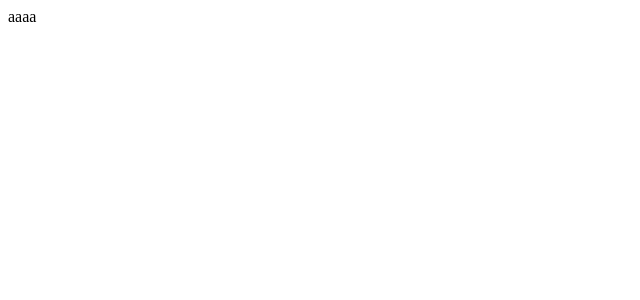
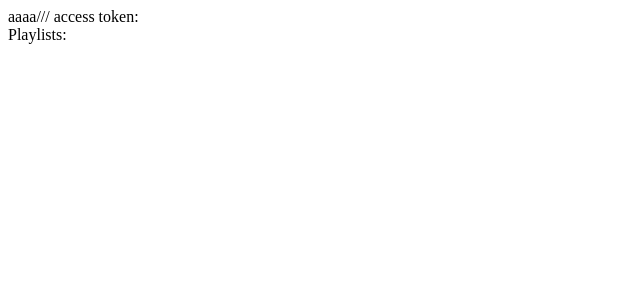
Before and after one commit to DatGuyAndris/hon-project, a Next.js app: page / in a window 1280 px wide. Shown: the top 300 px of the page, without its empty margins (0-640 px from the left). Built offline with nearby package versions, Linux system fonts and the light colour scheme; no server answers.

Commit message:
access token displaying

```diff
--- a/src/pages/index.js
+++ b/src/pages/index.js
@@ -1,18 +1,32 @@
 import Image from 'next/image'
 import { Inter } from 'next/font/google'
 import { useSession } from 'next-auth/react'
+import {useEffect, useState} from "react"
 
 const inter = Inter({ subsets: ['latin'] })
 
 export default function Home() {
 
-  // const{data:session} = useSession()
-  // console.log(session.user.accessToken)
+   const{data:session} = useSession()
+   const [x, setX] = useState('')
+   const [playlists, setPlayLists] = useState([])
+
+   useEffect(()=>{
+
+
+    if (session && session.accessToken) {
+      setX(session.accessToken)
+
+   }
+  },[session])
+
+   //console.log(session.user.accessToken)
   return (
     <main
       className=""
     >
-      <div> aaaa</div>
+      <div> aaaa///  access token: {x}</div>
+      <div> Playlists: {playlists.map((playlist)=><div key={playlist.id}>{playlist.name}</div>)}</div>
 
     </main>
   )
```
